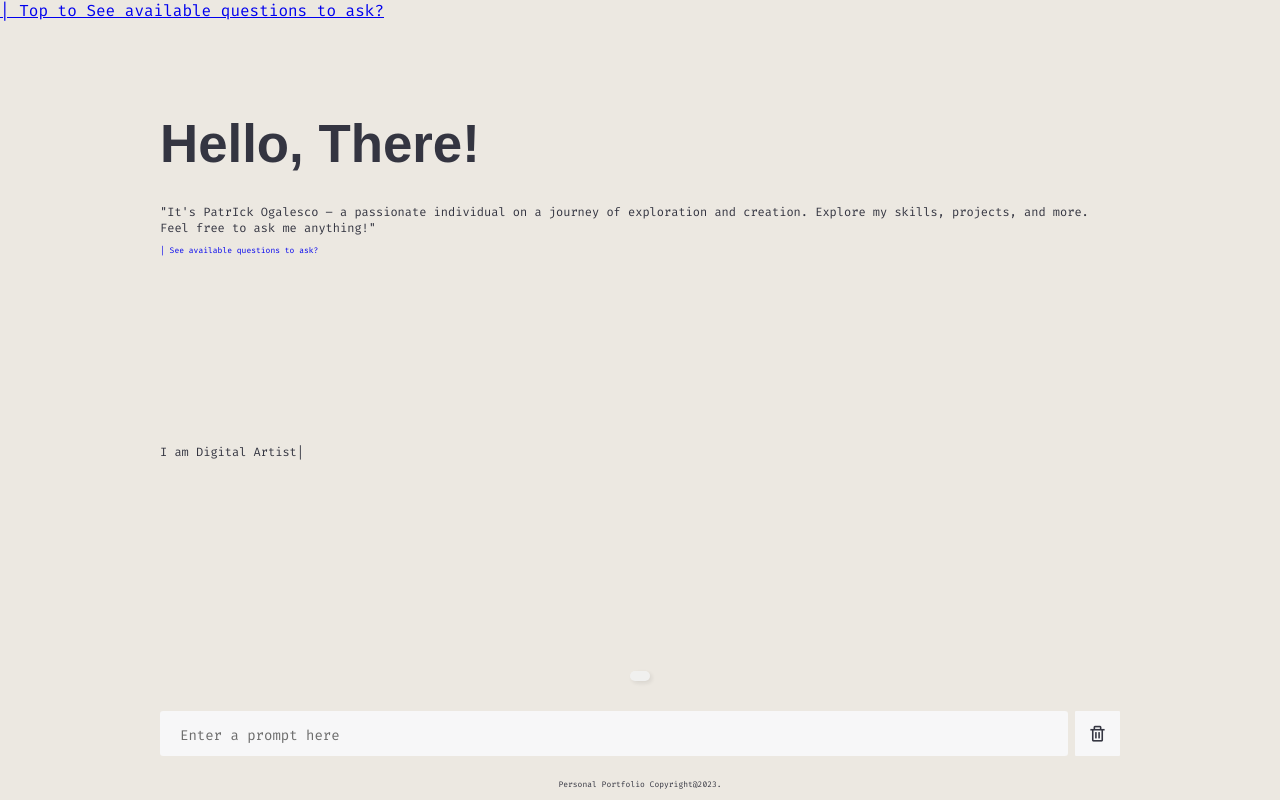
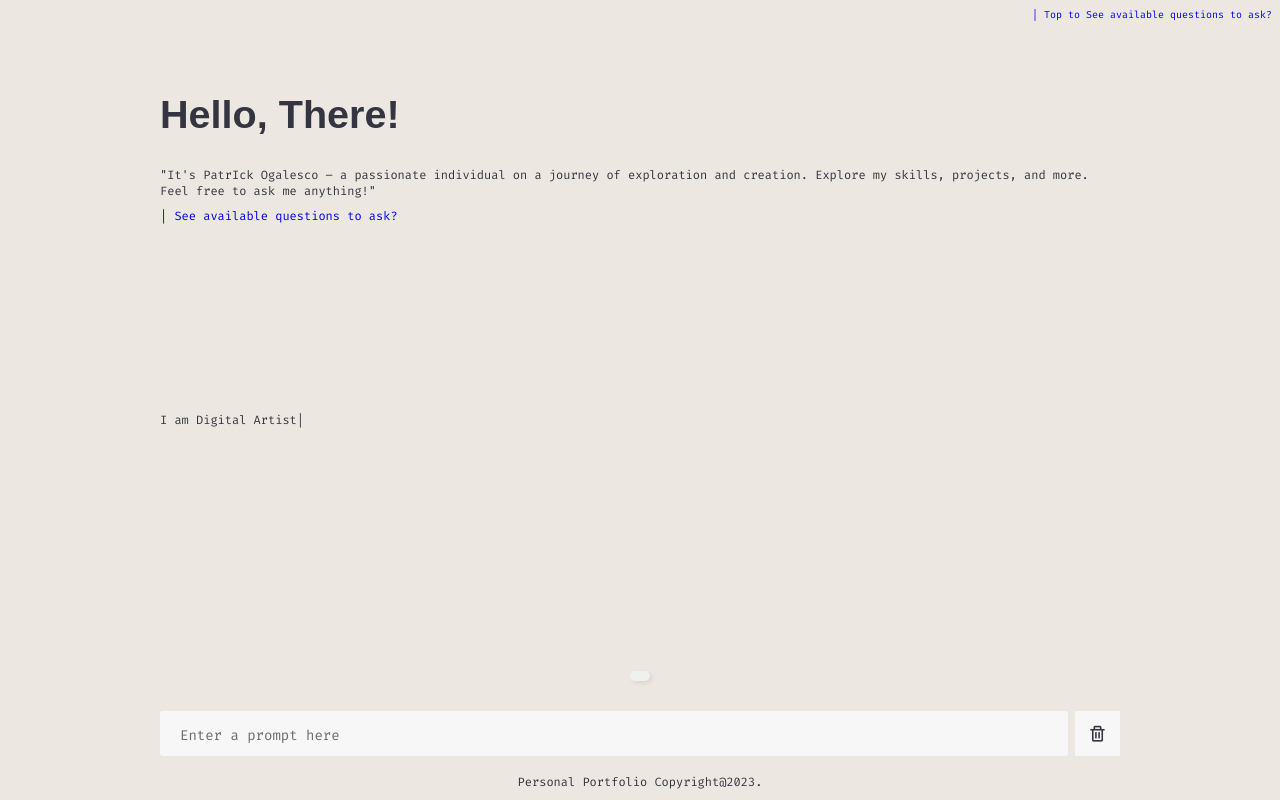
Before and after one commit to PatrIckOgalesco/me, a plain HTML site: page index.html in a window 1280 px wide. Drawn offline with nearby package versions, Linux system fonts and the light colour scheme; a web font is replaced by a local one.

Commit message:
style.css

```diff
--- a/www/style.css
+++ b/www/style.css
@@ -13,6 +13,7 @@
   padding: 0;
   box-sizing: border-box;
   font-family: 'Fira Code', monospace;
+  font-size: 12px;
 
 }
 
@@ -29,6 +30,33 @@
 body {
   background: var(--outgoing-chat-bg);
 }
+
+.topnav {
+  overflow: hidden;
+  background-color: none;
+  position: fixed;
+  top: 0;
+  width: 100%;
+  text-align: right;
+  }
+
+.topnav p {
+  font-size: 5px;
+  color: blue;
+  margin: 0;
+  padding: 8px;
+  }
+
+.topnav a {
+  text-decoration: none;
+  color: blue;
+  font-size: 10px;
+  }
+
+.topnav a:hover {
+  background-color: #ddd;
+  color: black;
+  }
 
 .typing-textarea {
   position: relative;
```
